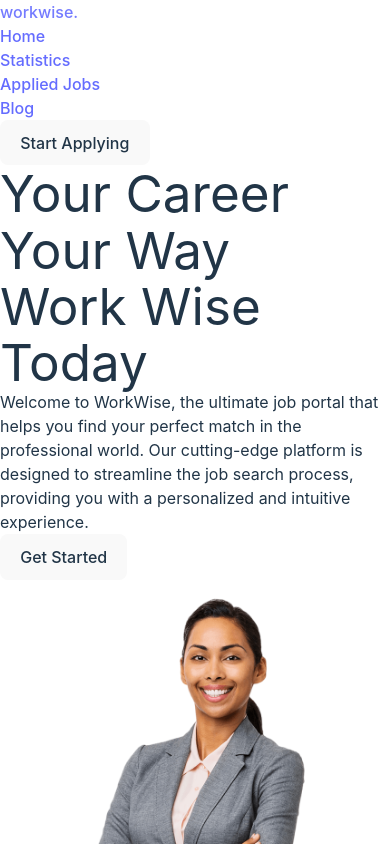
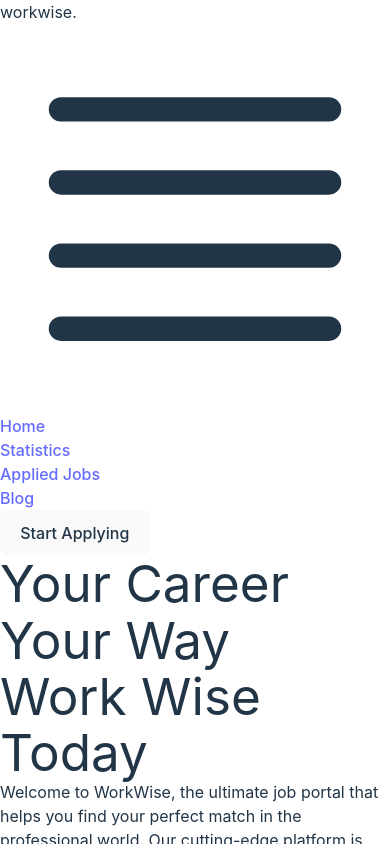
Before and after one commit to MarzukaaZaki/workwise-job-portal, a React (Vite) app: page / in a window 390 px wide. Shown: the top 844 px of the page. Built offline with nearby package versions, Linux system fonts and the light colour scheme.

Commit message:
Made the navbar responsive

```diff
--- a/src/components/AppliedJob/AppliedJob.jsx
+++ b/src/components/AppliedJob/AppliedJob.jsx
@@ -1,7 +1,9 @@
 import React from 'react';
+import { useNavigate } from 'react-router-dom';
 
 const AppliedJob = ({appliedJob}) => {
     const {id, companyLogo, jobTitle, company, jobType, location, salaryRange} = appliedJob;
+    const navigate = useNavigate();
     return (
         <div>
             <div className='flex mx-10 my-6 justify-around p-5'>
@@ -23,7 +25,7 @@ const AppliedJob = ({appliedJob}) => {
                 </div>
                 {/* View Details Button */}
                 <div className='me-0'>
-                    <button className='me-4 bg-purple-500 text-white'>View Details</button>
+                    <button onClick={() => navigate(`/job-detail/${id}`)} className='me-4 bg-purple-500 text-white'>View Details</button>
                 </div>
             </div>
         </div>
--- a/src/components/FeaturedJob/FeaturedJob.jsx
+++ b/src/components/FeaturedJob/FeaturedJob.jsx
@@ -14,7 +14,7 @@ const FeaturedJob = ({featuredJob}) => {
                 <button className='border-indigo-400 bg-white text-indigo-500 mr-3'>{jobType}</button>
                 <button className='border-indigo-400 bg-white text-indigo-500 ml-3'>Fulltime</button>
                 <div className='mt-3'>
-                    <button onClick={() => navigate(`job-detail/${id}`)} className='bg-purple-400 text-white'> View Details</button>
+                    <button onClick={() => navigate(`/job-detail/${id}`)} className='bg-purple-400 text-white'> View Details</button>
                 </div>
                 <div className='flex justify-start text-gray-500 mt-2'>
                     <MapPinIcon className='h-6 w-6 mt-4'></MapPinIcon> <p className='p-4'>{location}</p>
--- a/src/components/Header/Header.jsx
+++ b/src/components/Header/Header.jsx
@@ -1,52 +1,50 @@
-import React from 'react';
 import './Header.css'
+import React, { useState } from 'react';
+import { Link } from 'react-router-dom';
+import { Bars4Icon, XMarkIcon } from '@heroicons/react/24/solid'
 
 
 const Header = () => {
+    const [openMenu, setOpenMenu] = useState(false);
+
     return (
         <div>
-            <nav className="bg-white flex items-center justify-between px-4 py-3 shadow-sm">
-                {/* Logo */}
-                <div className="flex-shrink-0 mr-4">
-                    <a href="#">
-                        <h2 className='text-2xl text-purple-700 font-semibold'>work<span className="text-slate-500 font-extrabold">wise.</span></h2>
-                    </a>
+            <nav className='justify-between lg:flex items-center px-5'>
+                <div className='flex justify-between'>
+                    <h2 className='text-2xl text-purple-700 font-semibold'>work<span className="text-slate-500 font-extrabold">wise.</span></h2>
+                    <div onClick={() => setOpenMenu(!openMenu)} className='mx-5 mt-2 md:hidden'>
+
+                        {
+                            openMenu ? <XMarkIcon className="h-6 w-6 text-purple-500"></XMarkIcon> :
+                                <Bars4Icon className="h-6 w-6 text-purple-500"></Bars4Icon>
+                        }
+
+
+                    </div>
                 </div>
-                {/* Nav Links */}
-                <ul className="flex-grow flex items-center justify-center">
-                    <li className="mr-10">
-                        <a href="/" className="text-black hover:text-purple-500">
-                            Home
-                        </a>
-                    </li>
-                    <li className="mr-10">
-                        <a href="statistics" className="text-black hover:text-purple-500">
-                            Statistics
-                        </a>
-                    </li>
-                    <li className="mr-10">
-                        <a href="applied-jobs" className="text-black hover:text-purple-500">
-                            Applied Jobs
-                        </a>
-                    </li>
-                    <li className="mr-10">
-                        <a href="blog" className="text-black hover:text-purple-500">
-                            Blog
-                        </a>
-                    </li>
-                </ul>
-                {/* Button */}
+
+                <div>
+                    <ul className={`lg:flex pl-4 py-2 duration-500 md:hidden ${openMenu ? 'w-1/3 border border-gray-100 shadow-md' : 'hidden'}`}>
+                        <li className='mr-8 p-2 font-semibold text-black'><Link to='/'>Home</Link>  </li>
+                        <li className='mr-8 p-2 font-semibold text-black'><Link to='statistics'>Statistics</Link>  </li>
+                        <li className='mr-8 p-2 font-semibold text-black'><Link to='applied-jobs'>Applied Jobs</Link></li>
+                        <li className='mr-8 p-2 font-semibold text-black'><Link to='blog'>Blog</Link></li>
+                    </ul>
+                </div>
+
                 <div>
                     <button
 
-                        className="bg-purple-500 text-white hover:bg-purple-700 px-6 py-4 rounded-2 font-bold"
+                        className="lg:flex bg-purple-500 text-white hover:bg-purple-700 my-2 px-6 py-4 rounded font-bold"
                     >
-                       Start Applying
+                        Start Applying
                     </button>
                 </div>
             </nav>
+
         </div>
     );
+
 };
 
 export default Header;
--- a/src/components/Root/Root.jsx
+++ b/src/components/Root/Root.jsx
@@ -1,7 +1,6 @@
 import React from 'react';
 import Header from '../Header/Header';
 import { Outlet } from 'react-router-dom';
-import Home from '../Home/Home';
 
 const Root = () => {
     return (
```
